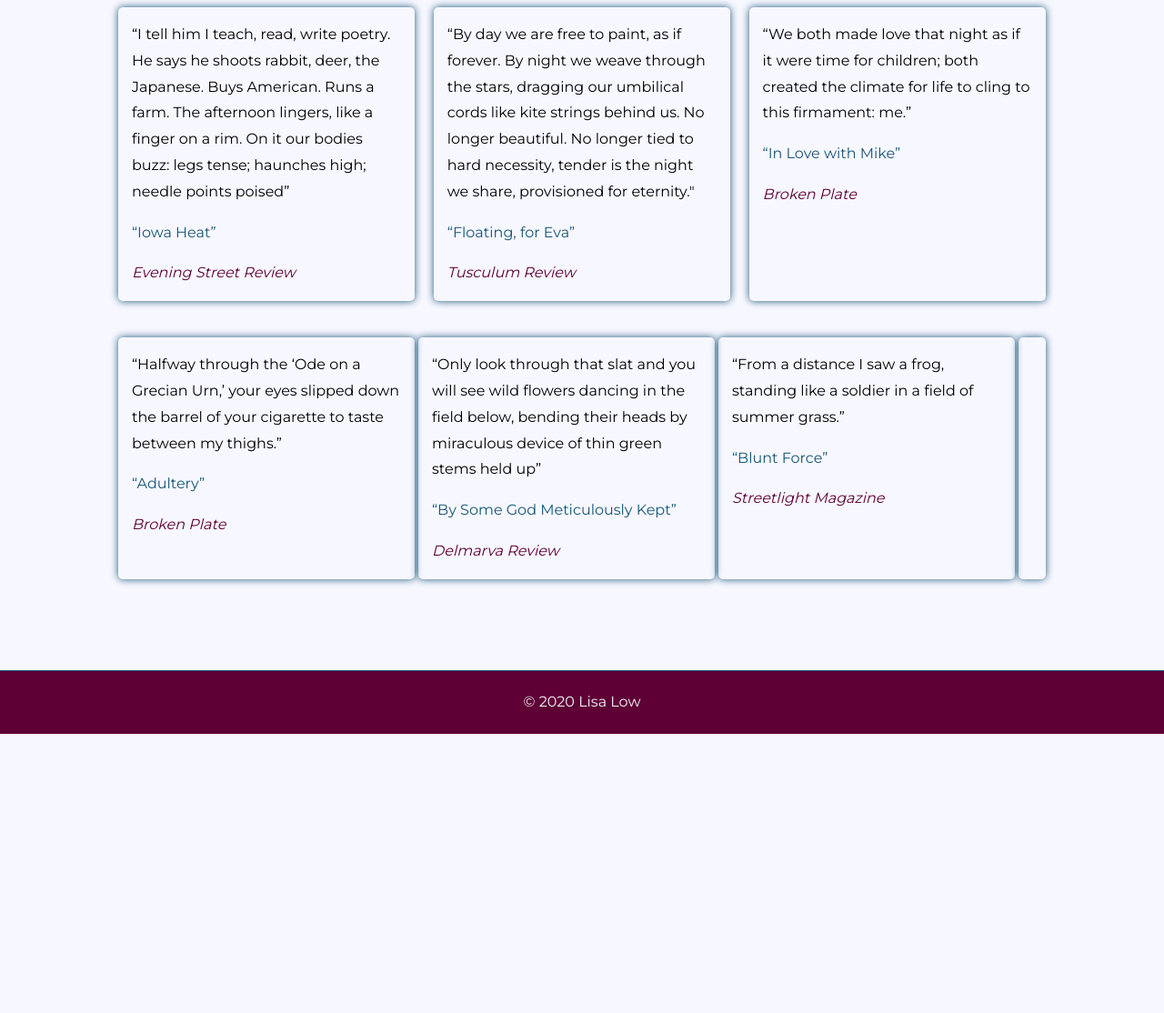
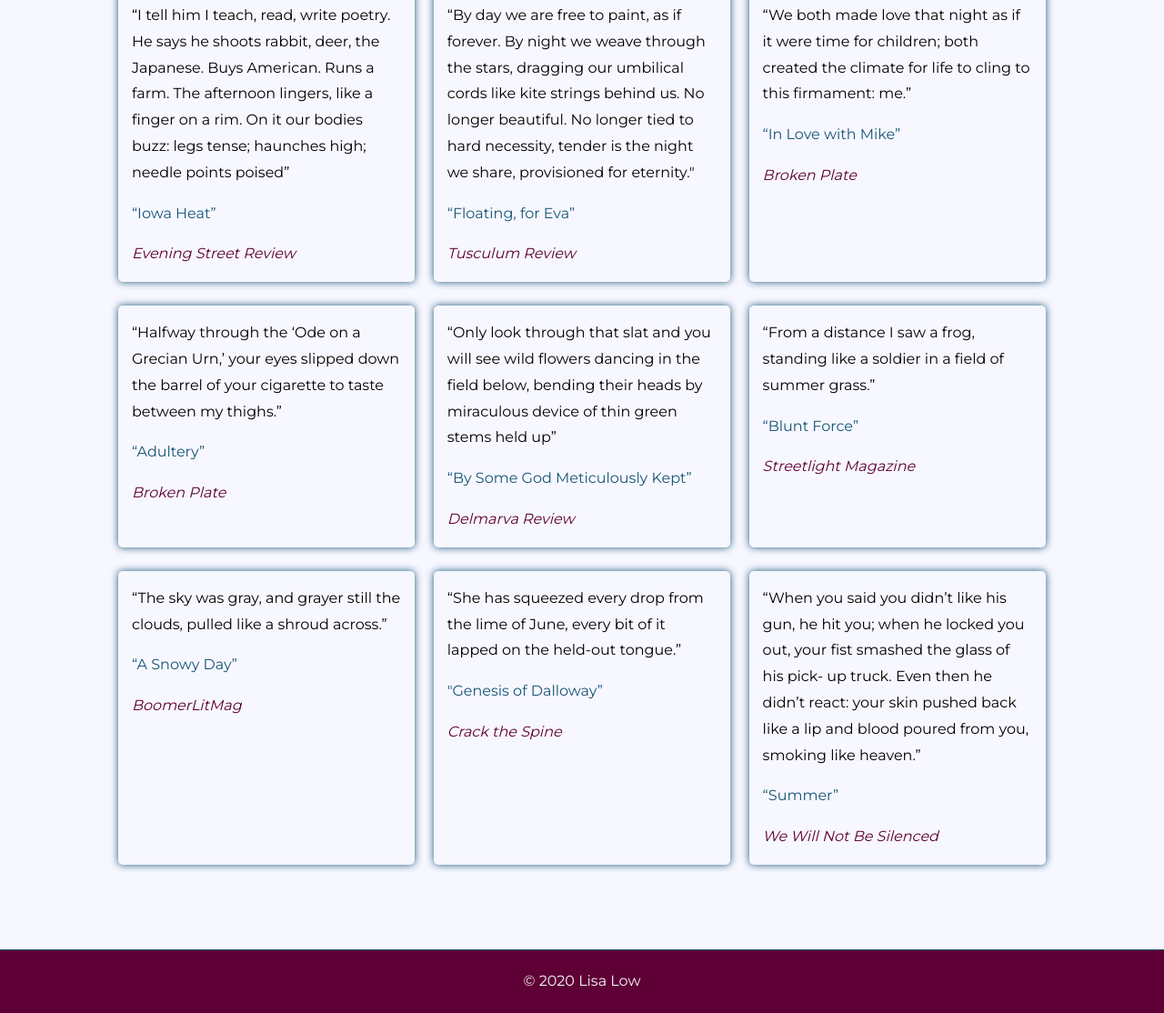
Before and after one commit to sjlowchappell/lisa-low-poetry, a Gatsby site: page /excerpts in a window 1280 px wide. Shown: the part 709-1823 px from the top of the page at 91% size. Before the commit the page ends 1516 px from the top, so only its background shows below. Built offline with nearby package versions, Linux system fonts and the light colour scheme; Gatsby itself is replaced by a stand-in of ours.

Commit message:
updated excerpts page

```diff
--- a/src/components/excerpt.module.css
+++ b/src/components/excerpt.module.css
@@ -3,7 +3,7 @@
     box-shadow: 0px 0px 8px var(--main-blue);
     padding: 0 1.5rem;
     border-radius: 5px;
-    margin: 2rem 0px;
+    margin: 1.3rem 0px;
 }
 
 .title {
--- a/src/utils/excerptsContent.js
+++ b/src/utils/excerptsContent.js
@@ -89,9 +89,29 @@ export default [
         publication: `Streetlight Magazine`,
     },
     {
-        title: ``,
-        publication: ``,
-        location: ``,
-        date: ``,
+        text: `“The sky was gray, and grayer still
+    the clouds, pulled like a shroud across.”
+    `,
+        title: `“A Snowy Day”`,
+        publication: `BoomerLitMag`,
+    },
+    {
+        text: `“She has squeezed every drop from the
+    lime of June, every bit of it lapped
+    on the held-out tongue.”
+    `,
+        title: `"Genesis of Dalloway”`,
+        publication: `Crack the Spine`,
+    },
+    {
+        text: `“When you said you didn’t like his gun,
+    he hit you; when he locked you out,
+    your fist smashed the glass of his pick-
+    up truck. Even then he didn’t react:
+    your skin pushed back like a lip and
+    blood poured from you, smoking like heaven.”
+    `,
+        title: `“Summer”`,
+        publication: `We Will Not Be Silenced`,
     },
 ];
```
